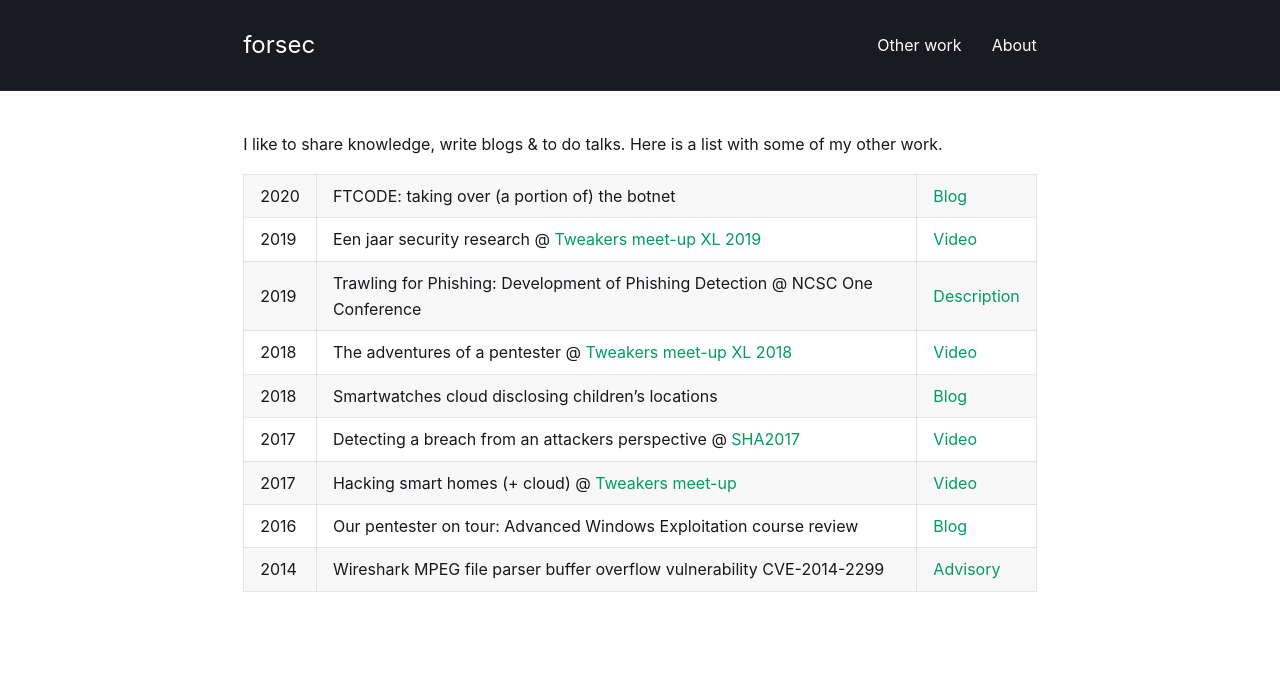
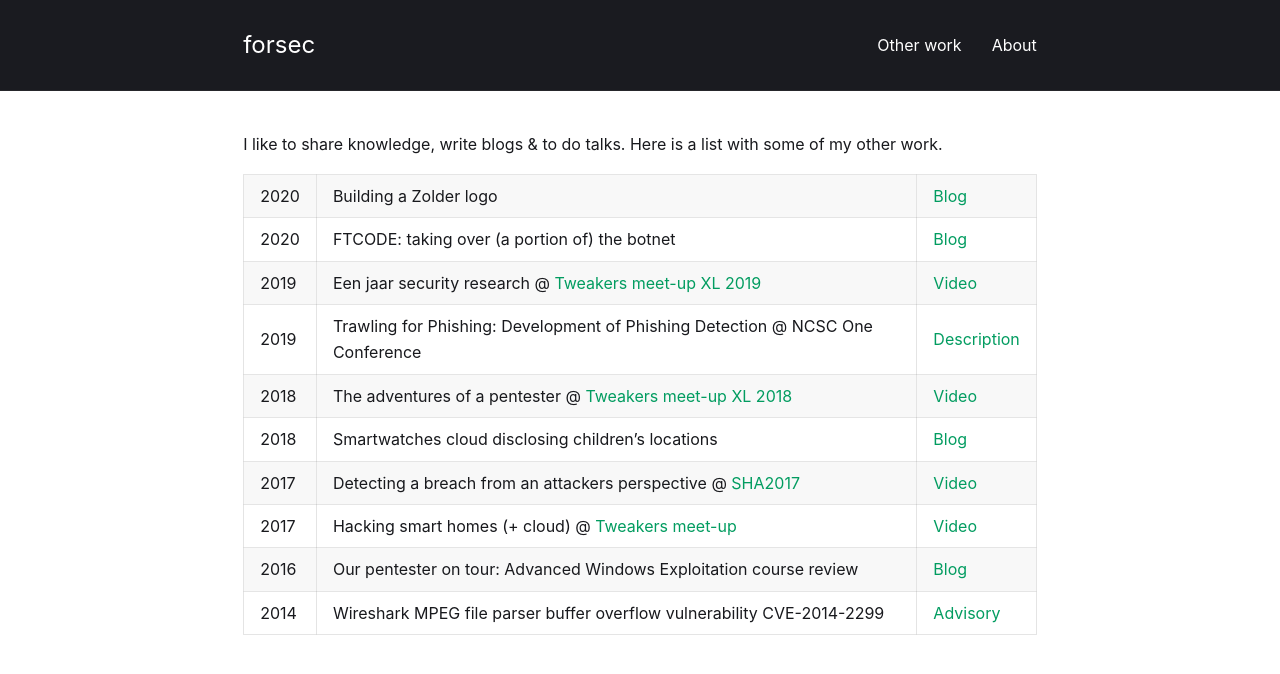
Before and after one commit to wez3/wez3.github.io, a Jekyll site: the page built from other_work.md, in a window 1280 px wide. Shown: the top 674 px of the page. Built offline with Jekyll 4.4.1, drawn with Linux system fonts in a browser that asks for light colours; our own code applies the rules of GitHub Pages for plain Markdown files.

Commit message:
Add Builing a Zolder logo blog

```diff
--- a/other_work.md
+++ b/other_work.md
@@ -6,6 +6,7 @@ title: "Other work"
 I like to share knowledge, write blogs & to do talks. Here is a list with some of my other work.
 
 
+2020 | Building a Zolder logo | [Blog](https://zolder.io/2020/04/22/building-a-zolder-logo/)
 2020 | FTCODE: taking over (a portion of) the botnet | [Blog](https://www.kpn.com/security-blogs/FTCODE-taking-over-a-portion-of-the-botnet.htm)
 2019 | Een jaar security research @ [Tweakers meet-up XL 2019](https://tweakers.net) | [Video](https://www.youtube.com/watch?v=Y0as0RreSfc)
 2019 | Trawling for Phishing: Development of Phishing Detection @ NCSC One Conference | [Description](https://one-conference.nl/schedule-2019/day-2/parallel-tracks/trawling-for-phishing-the-development-of-phishing-detection)
```
